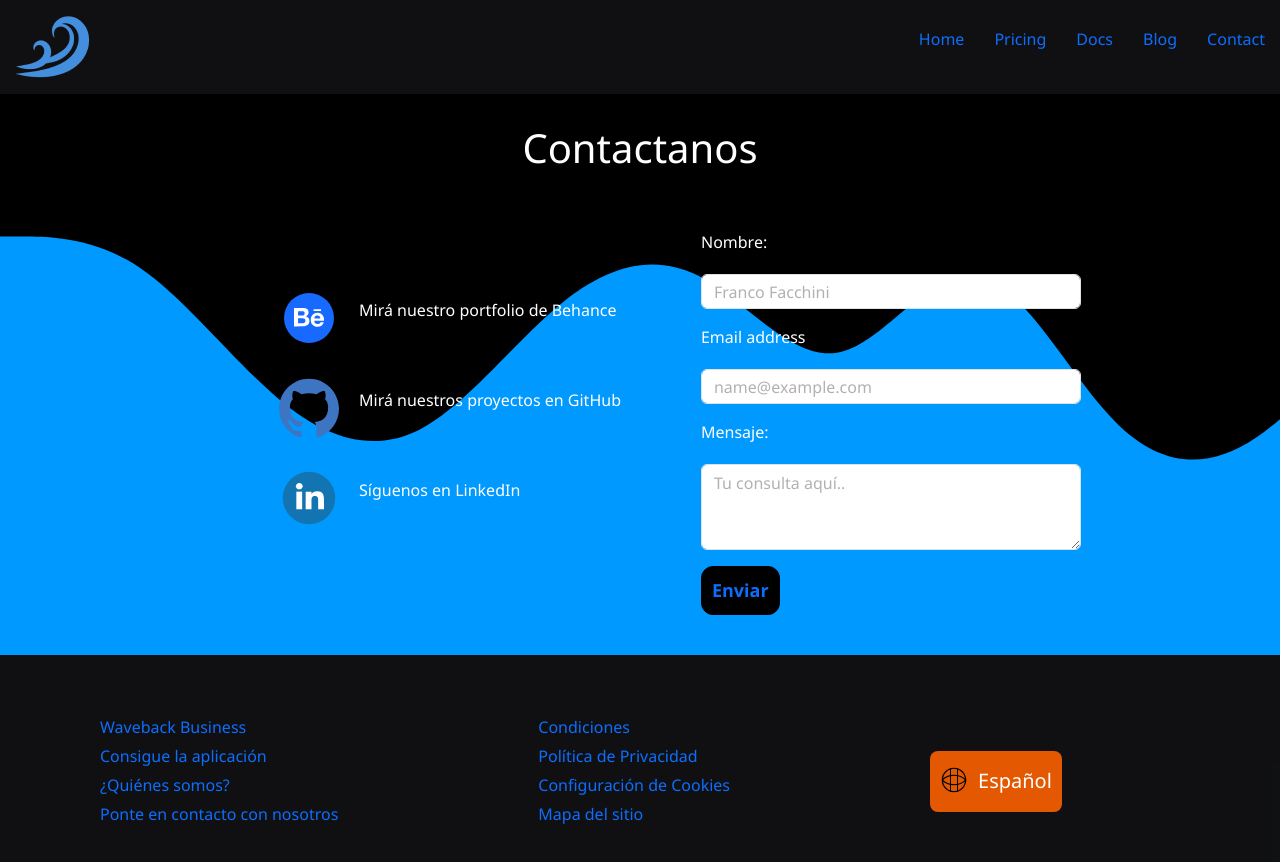
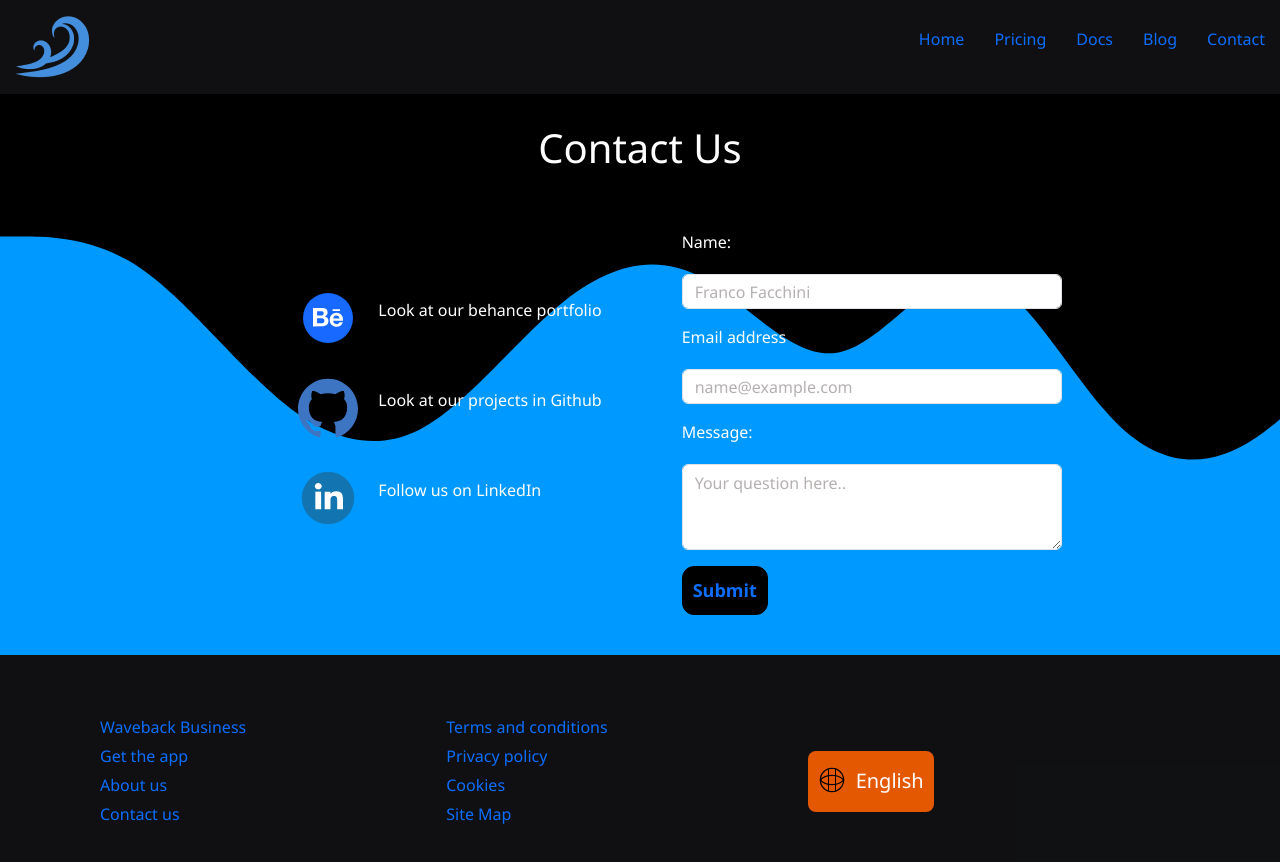
Before and after one commit to fezfacchini/PF-Facchini, a plain HTML site: page pages/contact.html in a window 1280 px wide. Drawn offline with nearby package versions, Linux system fonts and the light colour scheme.

Commit message:
Translates

```diff
--- a/pages/contact.html
+++ b/pages/contact.html
@@ -40,25 +40,25 @@
         </nav>
     </header>
     <main class="main-contact">
-        <h1>Contactanos</h1>
+        <h1>Contact Us</h1>
         <section class="contact">
             <section class="contact-socials">
                 <article class="social-icons">
                     <img src="./../assets/behance.svg" alt="Behance">
-                    <p>Mirá nuestro portfolio de Behance</p>
+                    <p>Look at our behance portfolio</p>
                 </article>
                 <article class="social-icons">
                     <img src="./../assets/github.svg" alt="Github">
-                    <p>Mirá nuestros proyectos en GitHub</p>
+                    <p>Look at our projects in Github</p>
                 </article>
                 <article class="social-icons">
                     <img src="./../assets/linkedin.svg" alt="LinkedIn">
-                    <p>Síguenos en LinkedIn</p>
+                    <p>Follow us on LinkedIn</p>
                 </article>
             </section>
             <section class="contact-form">
                 <article class="contact-field mb-3">
-                    <label for="exampleFormControlInput1" class="form-label">Nombre:</label>
+                    <label for="exampleFormControlInput1" class="form-label">Name:</label>
                     <input type="email" class="form-control" id="exampleFormControlInput1" placeholder="Franco Facchini">
                 </article>
                 <article class="contact-field mb-3">
@@ -66,11 +66,11 @@
                     <input type="email" class="form-control" id="exampleFormControlInput1" placeholder="name@example.com">
                 </article>
                 <article class="contact-field mb-3">
-                    <label for="exampleFormControlTextarea1" class="form-label">Mensaje:</label>
-                    <textarea class="form-control" id="exampleFormControlTextarea1" rows="3" placeholder="Tu consulta aquí.."></textarea>
+                    <label for="exampleFormControlTextarea1" class="form-label">Message:</label>
+                    <textarea class="form-control" id="exampleFormControlTextarea1" rows="3" placeholder="Your question here.."></textarea>
                 </article>
                 <button>
-                    <a href="">Enviar</a>
+                    <a href="">Submit</a>
                 </button>
             </section>
         </section>
@@ -78,20 +78,20 @@
     <footer>
         <ul>
             <li><a href="">Waveback Business</a></li>
-            <li><a href="">Consigue la aplicación</a></li>
-            <li><a href="">¿Quiénes somos?</a></li>
-            <li><a href="">Ponte en contacto con nosotros</a></li>
+            <li><a href="">Get the app</a></li>
+            <li><a href="">About us</a></li>
+            <li><a href="">Contact us</a></li>
         </ul>
         <ul>
-            <li><a href="">Condiciones</a></li>
-            <li><a href="">Política de Privacidad</a></li>
-            <li><a href="">Configuración de Cookies</a></li>
-            <li><a href="">Mapa del sitio</a></li>
+            <li><a href="">Terms and conditions</a></li>
+            <li><a href="">Privacy policy</a></li>
+            <li><a href="">Cookies</a></li>
+            <li><a href="">Site Map</a></li>
         </ul>
         <section class="btn-language">
             <a href="">
                 <img src="./../assets/language.svg" alt="Lenguaje">
-                <p>Español</p>
+                <p>English</p>
             </a>
         </section>
     </footer>
--- a/scss/pages/_main-blog.scss
+++ b/scss/pages/_main-blog.scss
@@ -16,15 +16,19 @@
         .blog-lorem{
             display: grid;
             padding: 20px 40px;
-            border: 1px solid #b7b9bd7c;
-            width: 80%;
+            width: 75%;
             margin: 50px auto;
-            box-shadow: -7px -1px 40px 8px rgba(224,224,224,0.51);
-            -webkit-box-shadow: -7px -1px 40px 8px rgba(224,224,224,0.51);
-            -moz-box-shadow: -7px -1px 40px 8px rgba(224,224,224,0.51);
             background-image: url(./../assets/wave.svg);
             background-size: cover;
             justify-content: center;
+            transition: 1s;
+            /* border: 1px solid #0000007c; */
+            &:hover{
+                /* border: 1px solid #0000007c; */
+                box-shadow: -7px -1px 40px 8px rgba(224,224,224,0.51);
+                -webkit-box-shadow: -7px -1px 40px 8px rgba(224,224,224,0.51);
+                -moz-box-shadow: -7px -1px 40px 8px rgba(224,224,224,0.51);
+            }
         }
     }
 }
```
Also changed, not shown: index.html (+38 -12 lines), pages/blog.html (+8 -8 lines), pages/docs.html (+8 -8 lines), pages/pricing.html (+8 -8 lines), assets/wave.svg, css/main.css, 1 other file.
